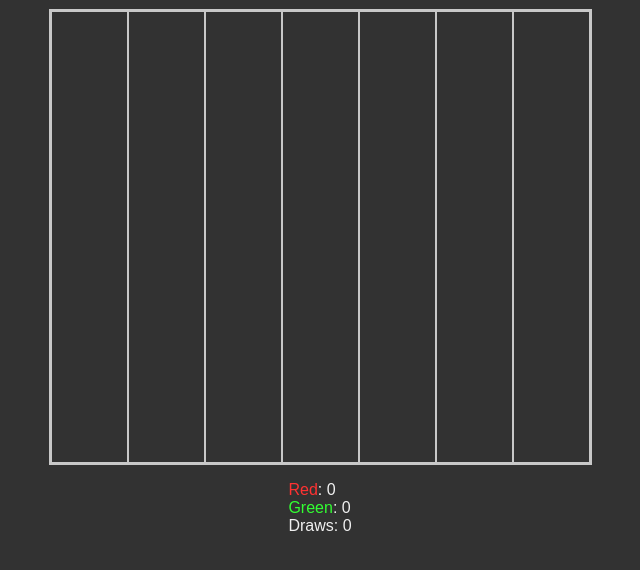
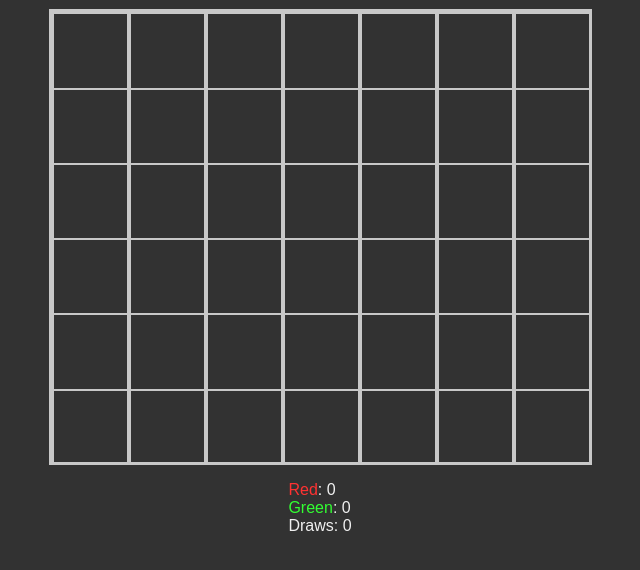
Before and after one commit to ethsternk/tower-of-hanoi, a plain HTML site: page index.html in a window 1280 px wide. Shown: the part 110-680 px from the top of the page, without its empty margins (320-960 px from the left). Drawn offline with Linux system fonts and the light colour scheme.

Commit message:
added horizontal lines

```diff
--- a/style.css
+++ b/style.css
@@ -33,6 +33,7 @@ h2 {
     display: flex;
     flex-flow: row nowrap;
     border: 2px solid rgb(200, 200, 200);
+    background-image: url(test.png);
 }
 
 .col {
```
Also changed, not shown: test.png (added).
